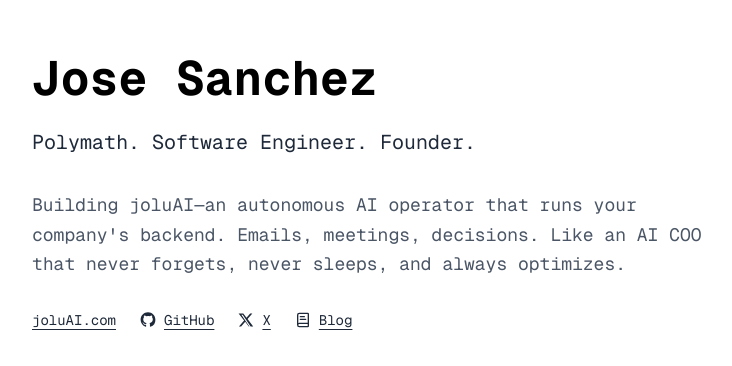
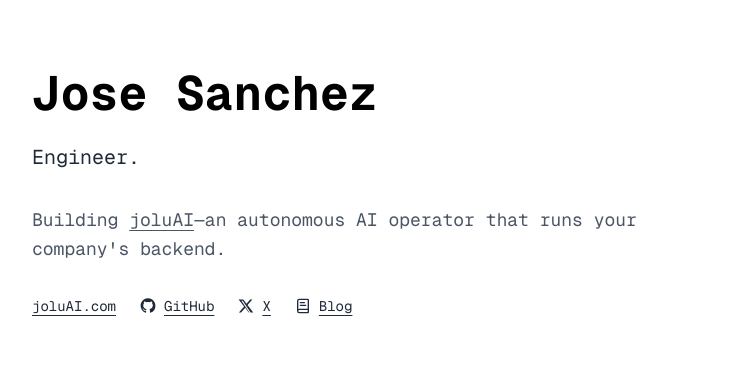
Before and after one commit to jmariasanchez/copydataai-m, a Next.js app: page / in a window 1280 px wide. Shown: the part 208-574 px from the top of the page, without its empty margins (272-1004 px from the left). Built offline with nearby package versions, Linux system fonts and the light colour scheme.

Commit message:
docs: archive, site moved to jmariasanchez monorepo apps/copy

```diff
--- a/app/layout.tsx
+++ b/app/layout.tsx
@@ -15,9 +15,9 @@ const geistMono = Geist_Mono({
 
 export const metadata: Metadata = {
   metadataBase: new URL("https://copydataai.com"),
-  title: "Jose Sanchez | Polymath | Founder of joluAI - Autonomous AI COO",
-  description: "Jose Sanchez is a polymath exploring the intersection of technology, philosophy, and business. Software engineer and founder of joluAI—an autonomous AI operator that runs company backends: emails, meetings, and decisions. AI COO that never forgets, never sleeps, and always optimizes.",
-  keywords: ["Jose Sanchez", "polymath", "joluAI", "AI COO", "autonomous AI", "AI operator", "software engineer", "founder", "AI automation", "business automation", "technology philosophy", "interdisciplinary"],
+  title: "Jose Sanchez | Software Engineer | Founder of joluAI",
+  description: "Jose Sanchez is a software engineer and founder of joluAI—an autonomous AI operator that runs company backends: emails, meetings, and decisions.",
+  keywords: ["Jose Sanchez", "joluAI", "AI COO", "autonomous AI", "AI operator", "software engineer", "founder", "AI automation", "business automation"],
   authors: [{ name: "Jose Sanchez" }],
   creator: "Jose Sanchez",
   robots: {
--- a/app/page.tsx
+++ b/app/page.tsx
@@ -2,18 +2,21 @@ export default function Home() {
   return (
     <main className="min-h-screen flex items-center justify-center bg-white px-6">
       <div className="max-w-2xl">
-        <h1 className="text-5xl font-bold text-black mb-6">
-          Jose Sanchez
-        </h1>
+        <h1 className="text-5xl font-bold text-black mb-6">Jose Sanchez</h1>
 
-        <p className="text-xl text-gray-800 leading-relaxed mb-8">
-          Polymath. Software Engineer. Founder.
-        </p>
+        <p className="text-xl text-gray-800 leading-relaxed mb-8">Engineer.</p>
 
         <p className="text-lg text-gray-600 leading-relaxed mb-8">
-          Building joluAI—an autonomous AI operator that runs your company's backend.
-          Emails, meetings, decisions. Like an AI COO that never forgets, never sleeps,
-          and always optimizes.
+          Building{" "}
+          <a
+            href="https://joluai.com"
+            target="_blank"
+            rel="noopener noreferrer"
+            className="underline underline-offset-4 hover:text-black transition-colors"
+          >
+            joluAI
+          </a>
+          —an autonomous AI operator that runs your company's backend.
         </p>
 
         <div className="flex gap-6 text-sm">
@@ -62,7 +65,22 @@ export default function Home() {
             rel="noopener noreferrer"
             className="inline-flex items-center gap-2 text-gray-800 hover:text-black underline underline-offset-4 transition-colors"
           >
-            <svg xmlns="http://www.w3.org/2000/svg" width="24" height="24" viewBox="0 0 24 24" fill="none" stroke="currentColor" strokeWidth="2" strokeLinecap="round" strokeLinejoin="round" className="size-4"><path d="M4 19.5v-15A2.5 2.5 0 0 1 6.5 2H19a1 1 0 0 1 1 1v18a1 1 0 0 1-1 1H6.5a1 1 0 0 1 0-5H20" /><path d="M8 11h8" /><path d="M8 7h6" /></svg>
+            <svg
+              xmlns="http://www.w3.org/2000/svg"
+              width="24"
+              height="24"
+              viewBox="0 0 24 24"
+              fill="none"
+              stroke="currentColor"
+              strokeWidth="2"
+              strokeLinecap="round"
+              strokeLinejoin="round"
+              className="size-4"
+            >
+              <path d="M4 19.5v-15A2.5 2.5 0 0 1 6.5 2H19a1 1 0 0 1 1 1v18a1 1 0 0 1-1 1H6.5a1 1 0 0 1 0-5H20" />
+              <path d="M8 11h8" />
+              <path d="M8 7h6" />
+            </svg>
             <span>Blog</span>
           </a>
         </div>
--- /dev/null
+++ b/content/posts/code-falls.mdx
@@ -0,0 +1,57 @@
+---
+title: "how to take over again"
+date: "2025-10-30"
+excerpt: "Anecdote of making things with no AI"
+---
+> I choose the the hardest path just because I thought it was cool.
+> My stubborn for choosing the toughness just to seem cool.
+
+before AI I learn to program reading the docs of the language on internet so clang.org/docs python3.org/docs was an excellent site.
+
+I didn't appreciate those moments until now, I taught me that I cannot depend from any kind of help to do the hard things, holding the conception of being an enciclopedia about programming.
+
+I said:
+> I have to like peak of the peak, knowing even the most ridiculous syntax of the language.
+
+Comming from a background of maths, programming seems hard, trying to express my line of thoughts(clear thinking).
+
+The hardship of your personality is the best part that everyone has.
+
+I don't stop appreciating all the time how one of my teachers when I was 16 taught me how to program in paper for a exam that was a fibonnacci series in C++.
+
+I failed, but It was because I thought that programming was like college a series of true and false answers that If I know tha pattern I could skip or accelerate things.
+
+I hadn't been seeing the beauty of creating things, just the perish of knowing more than the rest by "talent" or just simple luck.
+
+I wasn't enough If everyone around you doesn't know what are you talking about, you seem crazy in a world, where for more than 30K none was interested in computing in some sense, seems like black box a bunch of "magic".
+
+who could guess I was a contrarian going against all the culture, until I didn't know where I was going I just knew that I was right.
+
+call me Don Quijote, but I wasn't that delusional, I knew I could make, I didn't say they were less than me.
+
+I knew that I can make, as a fire in a storm it seems remotely impossible, but in fact is just that torch when the fate of everyone was that I have to fail, when I made it, i didn't thought i made it, this is just the beginning.
+
+
+I didn't stop, comming from an immigrant background(I didn't know in the moment), I knew I have to be all-in, 24/7 thinking and acting.
+
+Life was simple, because I knew less, everything seemed just one path.
+
+> I got it I have to work my ass off and outwork and outsmart everyone.
+
+I didn't go as I thought, my line of thought was right I knew how to do it, but I was just a bunch of knowledge without agency, doing what I have to do.
+
+
+Scared about what i don't know, scared and anxious about what they would think about me.
+
+I made a bunch of mistakes, but those mistakes weren't enough. I regret that.
+
+> the perfection was clearly one of my goals, the perfection of one-shot.
+
+How wrong I was, but I was aware of that, I took drastic decisions I know my limitations were connected deeply with my behaviour and personality.
+
+> to become the person you want, you must destroy the person you are
+
+I knew that I was the only option, how could I destroy something that brought me here.
+
+
+Simple, you just do it, at least that was, I started dramatically changing, my way of talk, my line of thoughts, my judgement, but even that, It wasn't enough, so what can I do that can produce all that and make me better
```
Also changed, not shown: 1 other file (tests, documents, lock files or other folders).
